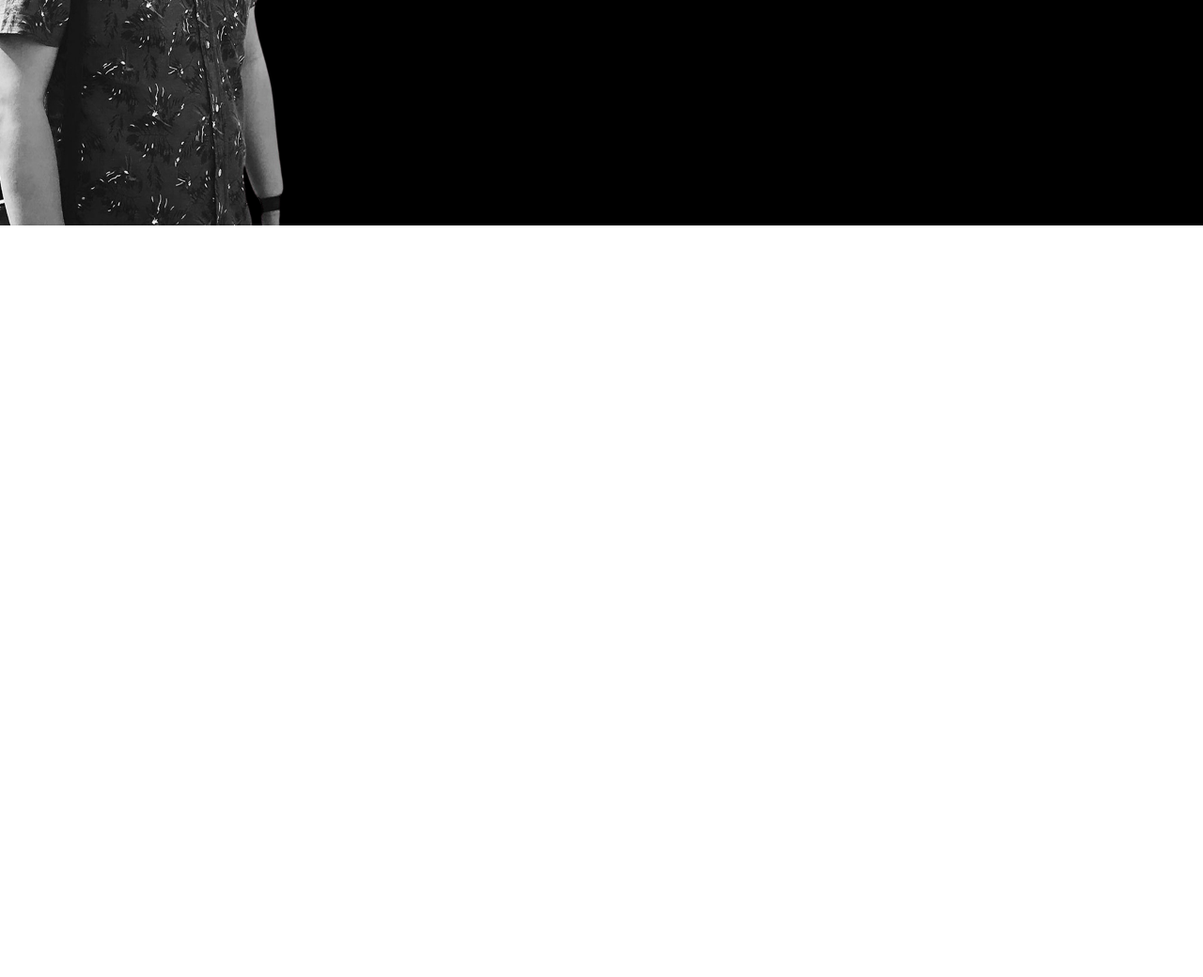
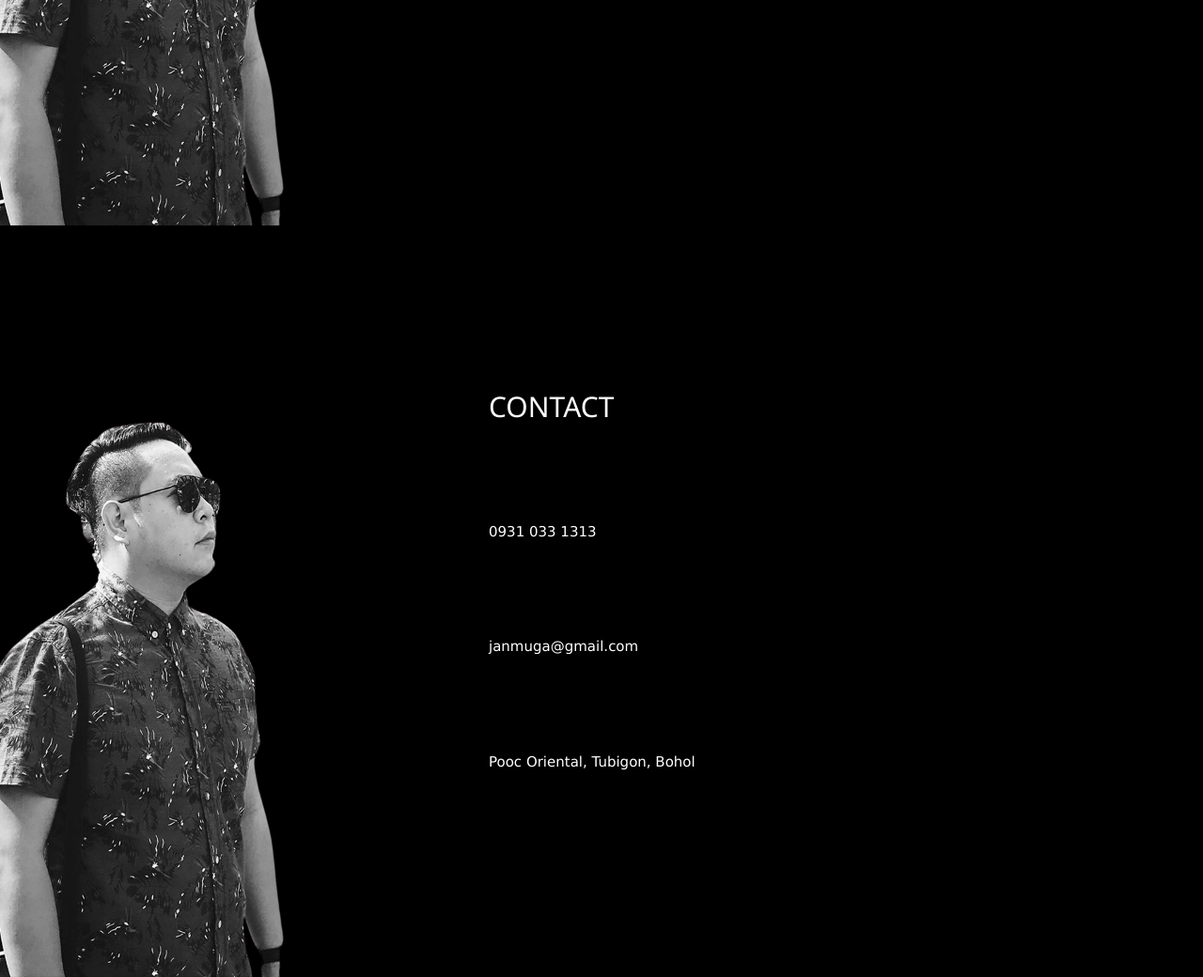
Before and after one commit to iceskate3/janmuga, a plain HTML site: page main.html in a window 1280 px wide. Shown: the part 560-1600 px from the top of the page at 94% size. Before the commit the page ends 800 px from the top, so only its background shows below. Drawn offline with Linux system fonts and the light colour scheme.

Commit message:
Update main.html

```diff
--- a/main.html
+++ b/main.html
@@ -13,13 +13,52 @@ body {
   background-attachment: fixed;
   background-size: 100% 100%;
 }
+h1 {
+	letter-spacing: 6px
+	}
+.w3-row-padding img {margin-bottom: 4px}
 
+* {
+  box-sizing: border-box;
+}
+
+* {
+/* Create two equal columns that floats next to each other */
+.column {
+  float: left;
+  width: 20%;
+
+  height: 1600px; /* Should be removed. Only for demonstration */
+}
+
+/* Clear floats after the columns */
+.row:after {
+  content: "";
+  display: table;
+  clear: both;
+}
+
+p {
+  margin-top: 100px;
+  margin-bottom: 100px;
+  margin-right: 150px;
+  margin-left: 80px;
+}
+
+div {
+
+  margin-top: 100px;
+  margin-bottom: 100px;
+  margin-right: 150px;
+  margin-left: 80px;
+
+}
 </style>
 
 <div class="w3-content" style="max-width:1500px">
 <header class="w3-panel w3-center">
-  <h1 class="w3-xlarge" style="color:white;" >EDITOR</h1>
-  <h1 style="color:white;" >JAN MUGA</h1>
+  <h1 class="w3-xlarge" style="color:white;">EDITOR</h1>
+  <h1 style="color:white;">JAN MUGA</h1>
     <div class="w3-padding-12">
     <div class="w3-bar w3-border">
       <a href="main.html" class="w3-bar-item w3-button w3-light-grey">ABOUT</a>
@@ -39,8 +78,13 @@ body {
 
 
 
+<br><br><br><br><br>
 
-</center>
+ <h2><p style="color:white;" > CONTACT </p></h2>
+ <p style="color: white">0931 033 1313 </p>
+ <p style="color: white">janmuga@gmail.com </p>
+ <p style="color: white">Pooc Oriental, Tubigon, Bohol </p>
+
 
 
 
```
